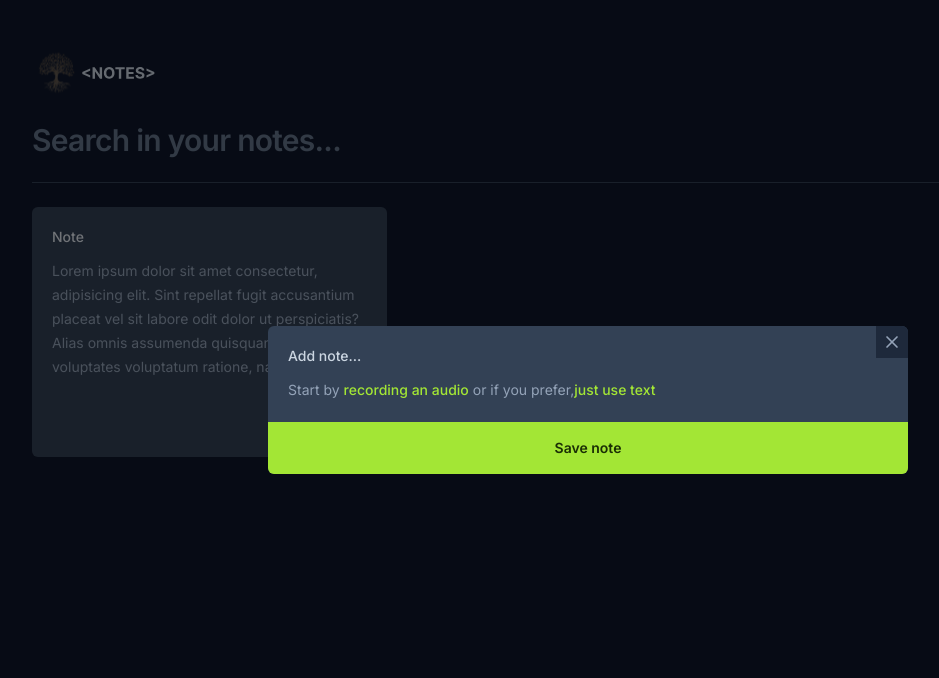
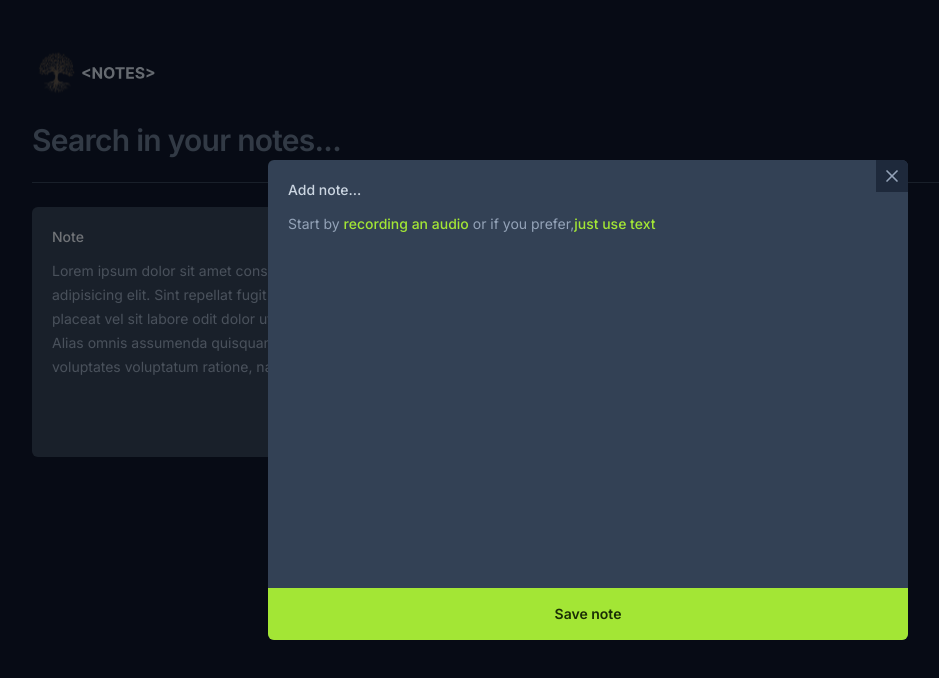
Before and after one commit to ArthurAlexi/notes-app, a React (Vite) app: page / in a window 1280 px wide. Both pictures are taken after a click on the button 261 px from the left and 332 px from the top of the page. Shown: the top 678 px of the page, without its empty margins (52-991 px from the left). Built offline with nearby package versions, Linux system fonts and the light colour scheme.

Commit message:
fix: ensure speechRecognition started in the right moment

```diff
--- a/index.html
+++ b/index.html
@@ -4,7 +4,7 @@
     <meta charset="UTF-8" />
     <meta name="viewport" content="width=device-width, initial-scale=1.0" />
     <title>Notes App</title>
-    <link rel="shotcut icon" href="./public/logo.png" type="image/png"/>
+    <link rel="shotcut icon" href="./logo.png" type="image/png"/>
 
     <link rel="preconnect" href="https://fonts.googleapis.com" />
     <link rel="preconnect" href="https://fonts.gstatic.com" crossorigin />
--- a/src/components/new-note-card.tsx
+++ b/src/components/new-note-card.tsx
@@ -54,7 +54,7 @@ export function NewNoteCard({ onNoteCreated }: NewNoteCardProps) {
             console.error(event)
         }
 
-        speechRecognition.start
+        speechRecognition.start()
     }
 
     function handleStopRecord() {
@@ -91,7 +91,7 @@ export function NewNoteCard({ onNoteCreated }: NewNoteCardProps) {
             <Dialog.Portal>
                 <Dialog.Overlay className='inset-0 fixed bg-black/50' />
                 <Dialog.Content
-                    className='flex flex-col outline-none overflow-hidden fixed inset-0 md:inset-auto md:left-1/2 md:top-1/2 md:-translate-x-1/2 md:-translate-y-1/2 md:max-w-[640px] w-full md::h-[60vh] bg-slate-700 rounded-md'>
+                    className='flex flex-col outline-none overflow-hidden fixed inset-0 md:inset-auto md:left-1/2 md:top-1/2 md:-translate-x-1/2 md:-translate-y-1/2 md:max-w-[640px] w-full md:h-[60vh] bg-slate-700 rounded-md'>
                     <Dialog.Close className='absolute top-0 right-0 bg-slate-800 p-1.5 text-slate-400 outline-none hover:text-slate-100  focus-visible:ring-2 focus-visible:ring-lime-400'>
                         <X className='size-5' />
                     </Dialog.Close>
@@ -100,13 +100,13 @@ export function NewNoteCard({ onNoteCreated }: NewNoteCardProps) {
                             <span className='text-sm font-medium text-slate-300'>
                                 Add note...
                             </span>
-                            <p className='text-sm leading-6 text-slate-400'>
+                            <div className='text-sm leading-6 text-slate-400'>
                                 {
                                     shouldShowOnboarding ?
                                         (
                                             <p className='text-sm leading-6 text-slate-400'>
                                                 Start by <button onClick={handleStartRecord} className='font-medium text-lime-400 hover:underline outline-none focus-visible:ring-2 focus-visible:ring-lime-400 focus-visible:rounded-sm'>recording an audio</button> or if you prefer,
-                                                <button onClick={handleStartEditor} className='font-medium text-lime-400 hover:underline outline-none focus-visible:ring-2 focus-visible:ring-lime-400 focus-visible:rounded-sm'>just use text</button>
+                                                <button onClick={handleStartEditor} className='font-medium text-lime-400 hover:underline outline-none focus-visible:ring-2 focus-visible:ring-lime-400 focus-visible:rounded-sm'> just use text</button>
                                             </p>
                                         ) : (
                                             <textarea autoFocus
@@ -117,7 +117,7 @@ export function NewNoteCard({ onNoteCreated }: NewNoteCardProps) {
 
                                 }
 
-                            </p>
+                            </div>
                         </div>
 
                         {
@@ -125,7 +125,7 @@ export function NewNoteCard({ onNoteCreated }: NewNoteCardProps) {
                                 <button type='button'
                                     onClick={handleStopRecord}
                                     className='flex items-center justify-center gap-2  w-full bg-slate-900 py-4 text-center text-sm text-slate-300 outline-none font-semibold hover:text-slate-100'>
-                                    <div className="size-3 roudend-full bg-red-500 animate-ping" />
+                                    <div className="size-3 rounded-full bg-red-500 animate-ping" />
                                     Recornding ... (click to stop)
                                 </button>
                             ) : (
--- a/src/components/note-card.tsx
+++ b/src/components/note-card.tsx
@@ -17,7 +17,7 @@ export function NoteCard({ note, onNoteDeleted }: NoteCardProps) {
             <Dialog.Trigger
                 className="text-left rounded-md bg-slate-800 p-5 flex flex-col gap-3 overflow-hidden relative outline-none hover:ring-2 hover:ring-slate-600 focus-visible:ring-2 focus-visible:ring-lime-400 ">
                 <span className='text-sm font-medium text-slate-300'>
-                    {formatDistanceToNow(note.date.toDateString(),)}
+                    {formatDistanceToNow(note.date)}
                 </span>
                 <p className='text-sm leading-6 text-slate-400'>
                     {note.content}
@@ -33,7 +33,7 @@ export function NoteCard({ note, onNoteDeleted }: NoteCardProps) {
                     </Dialog.Close>
                     <div className="flex flex-1 flex-col gap-3 p-5">
                         <span className='text-sm font-medium text-slate-300'>
-                            {formatDistanceToNow(note.date.toDateString())}
+                            {formatDistanceToNow(note.date)}
                         </span>
                         <p className='text-sm leading-6 text-slate-400'>
                             {note.content}
```
